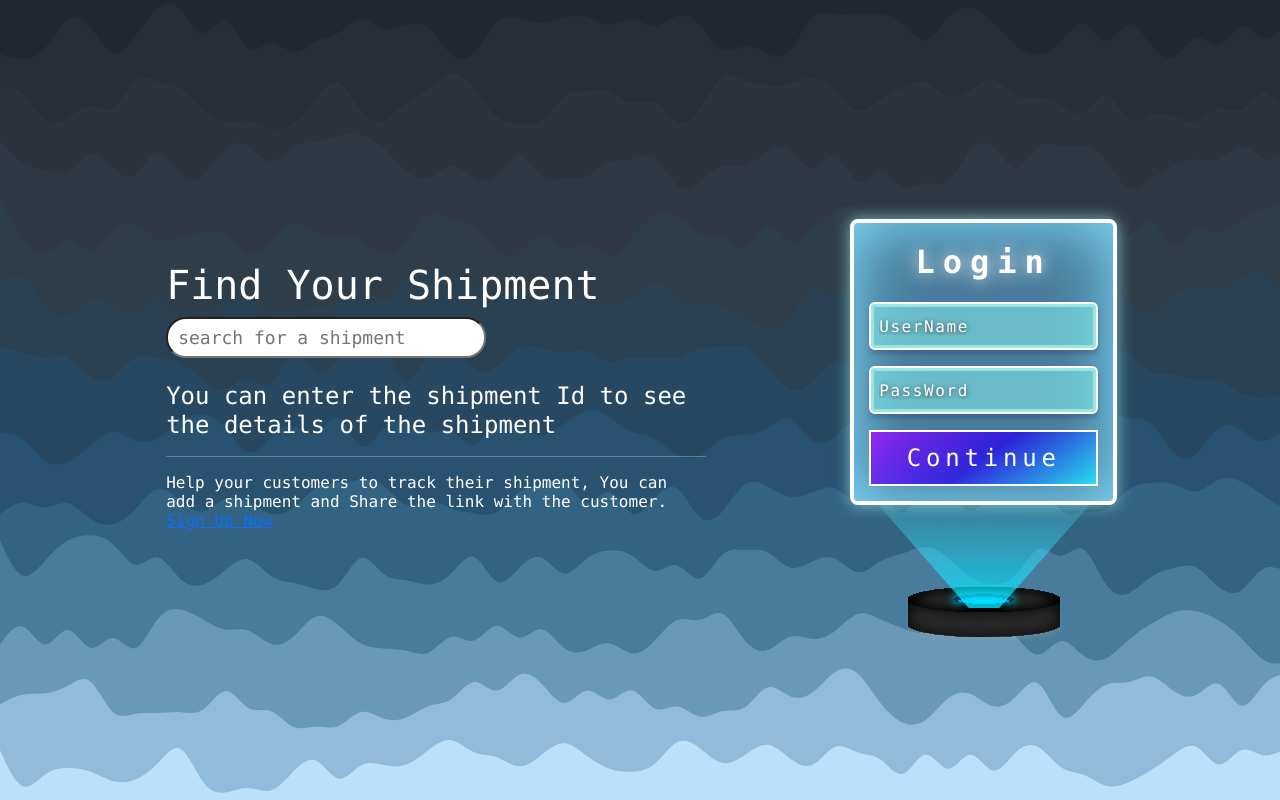
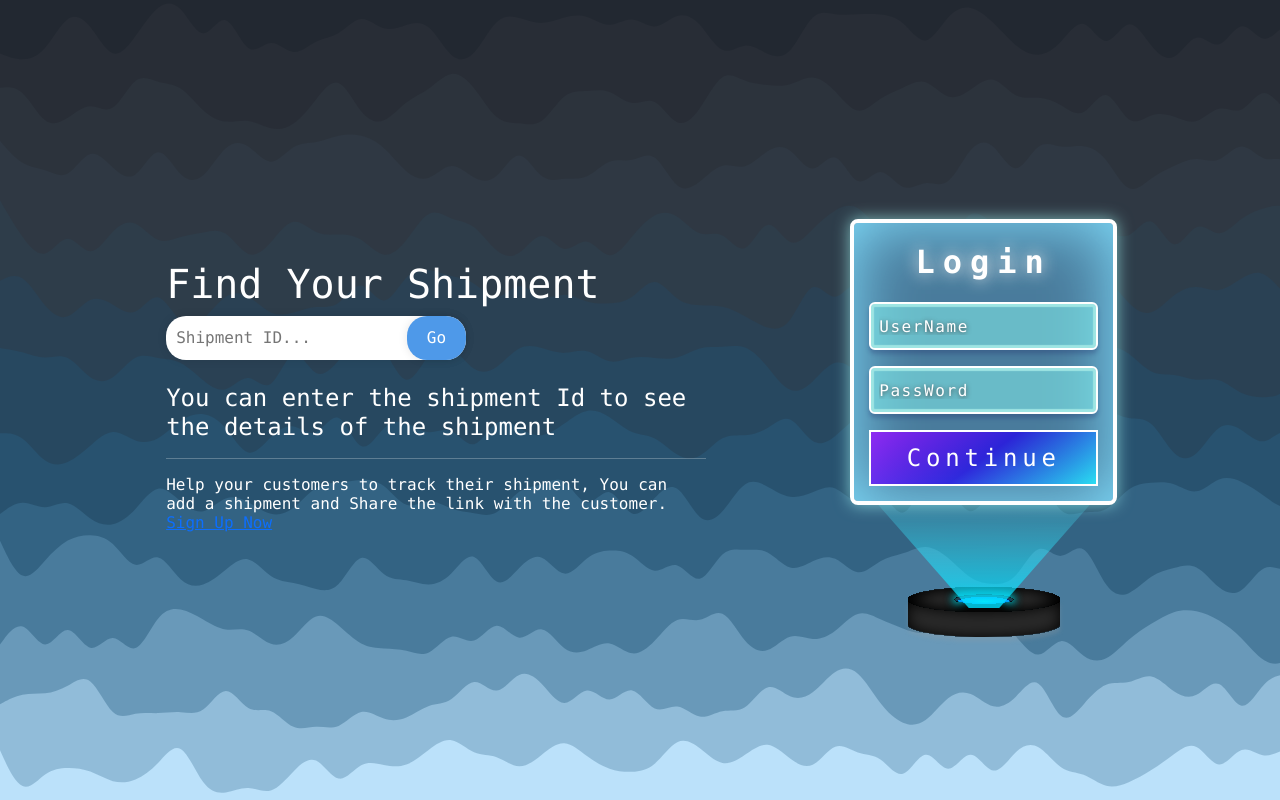
Before and after one commit to Teletubbies-Muffins/Shipment-tracking, a React (Create React App) app in the folder client/: page / in a window 1280 px wide. Built offline with nearby package versions, Linux system fonts and the light colour scheme.

Commit message:
landing page search functionality added

```diff
--- /dev/null
+++ b/client/src/Components/SearchBar/SearchBar.css
@@ -0,0 +1,33 @@
+.search {
+  display: inline-block;
+  position: relative;
+
+}
+
+.search input[type="text"] {
+  width: 300px;
+  padding: 10px;
+  border: none;
+  border-radius: 20px;
+  box-shadow: 0 0 10px rgba(0, 0, 0, 0.1);
+}
+
+.search button[type="submit"] {
+  background-color: #4e99e9;
+  border: none;
+  color: #fff;
+  cursor: pointer;
+  padding: 10px 20px;
+  border-radius: 20px;
+  box-shadow: 0 0 10px rgba(0, 0, 0, 0.1);
+  position: absolute;
+  top: 0;
+  right: 0;
+  transition: 0.9s ease;
+}
+
+.search button[type="submit"]:hover {
+  transform: scale(1.1);
+  color: rgb(255, 255, 255);
+  background-color: blue;
+}
--- /dev/null
+++ b/client/src/Components/SearchBar/SearchBar.jsx
@@ -0,0 +1,33 @@
+import React, { useState } from 'react'
+import './SearchBar.css'
+import { useNavigate } from 'react-router-dom'
+import { Axios } from '../Axios/Axios'
+
+export default function SearchBar({ handleSetErr }) {
+    const [shipment_id, setShipment_id] = useState()
+    const navigate = useNavigate()
+    const handleSearch = () => {
+        handleSetErr(false)
+        const searchBar = document.getElementById('search_bar')
+        // alert(shipment_id)
+        Axios.get('shipment/shipment-details/' + searchBar.value).then((res) => {
+            navigate('/shipment/' + searchBar.value)
+        }).catch((err) => {
+            console.log(err)
+            handleSetErr("Shipment not found")
+            searchBar.style.color = 'red'
+
+
+        })
+    }
+    return (
+        <div class="search">
+
+            <input id="search_bar" placeholder="Shipment ID..." type="text" />
+
+            <button type="submit" onClick={handleSearch}>Go</button>
+
+        </div>
+
+    )
+}
--- a/client/src/Pages/Landing/Landing.css
+++ b/client/src/Pages/Landing/Landing.css
@@ -61,18 +61,17 @@
   font-size: 20px;
 }
 
-.landing-page .left input {
+/* .landing-page .left input {
   width: 20rem;
   padding: 5px;
   padding-left: 10px;
   padding-right: 10px;
   border-radius: 20px;
   font-size: 18px;
-}
-.landing-page form input {
+} */
+/* .landing-page form input {
   border-radius: 20px;
   padding-left: 10px;
-  /* color: blue; */
-  /* height: 2rem; */
+
   border-bottom: 5px solid;
-}
+} */
--- a/client/src/Pages/Landing/Landing.jsx
+++ b/client/src/Pages/Landing/Landing.jsx
@@ -5,11 +5,15 @@ import './Landing.css'
 import LoginComponent from '../../Components/LoginComponent/LoginComponent'
 import { Axios } from '../../Components/Axios/Axios'
 import Loader from '../../Components/Loader/Loader'
+import SearchBar from '../../Components/SearchBar/SearchBar'
 export default function Landing() {
     const [Error, setError] = useState(false)
     const [Loading, setLoading] = useState(false)
     const navigate = useNavigate()
 
+    const handleSetErr = (message) => {
+        setError(message)
+    }
     const handleLogin = (e) => {
         e.preventDefault()
         setError(false)
@@ -36,9 +40,9 @@ export default function Landing() {
                 <Grid className='container' container gap={1}>
                     <Grid className="left" item xs={12} sm={12} md={7}>
                         <h1 className='hero'>Find Your Shipment</h1>
-                        <div className="search">
-                            <input type="text" placeholder='search for a shipment' />
-                        </div>
+                        {Error && <p style={{ color: 'red' }}>{Error}</p>}
+                        <SearchBar handleSetErr={handleSetErr} />
+                        <br />
                         <br />
                         <h4 className='hero'>
                             You can enter the shipment Id to see the details of the shipment
--- a/client/src/Pages/ShipmentDetails/ShipmentDetails.css
+++ b/client/src/Pages/ShipmentDetails/ShipmentDetails.css
@@ -24,11 +24,7 @@
   width: 100%;
 }
 
-.shipment-details-page .delete-icon {
-  /* color: rgb(211, 74, 74); */
-  /* background-color: white; */
 
-}
 .shipment-details-page .action-box{
   display: flex;
   gap: 20px;
```
